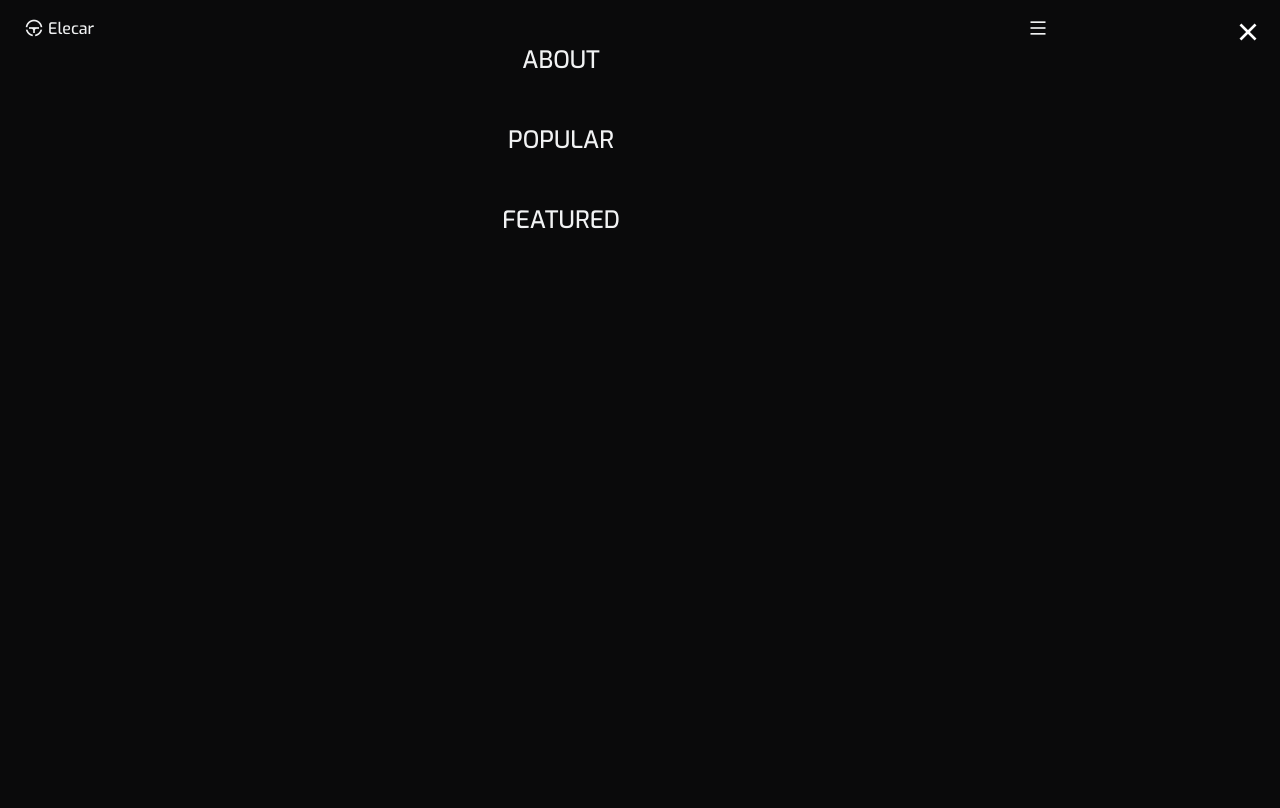
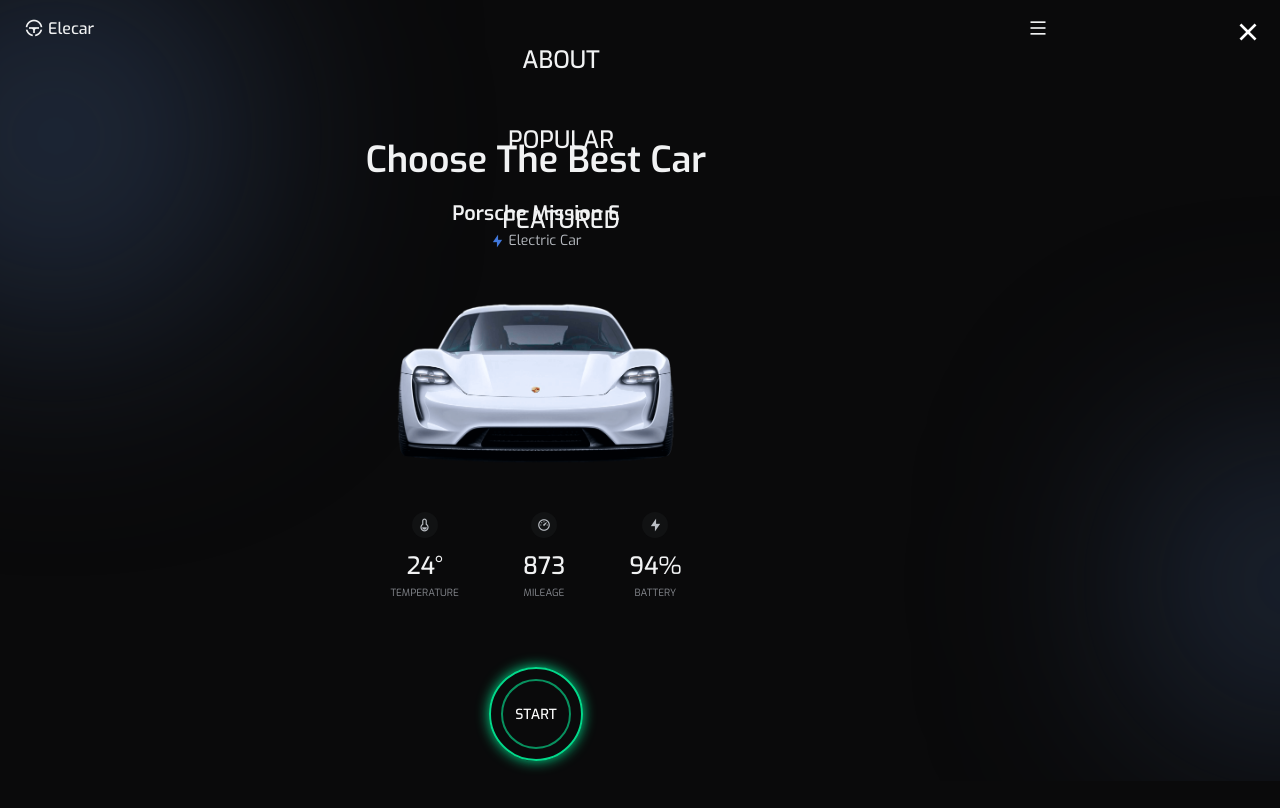
Before and after one commit to triabagus/Elecar, a plain HTML site: page index.html in a window 1280 px wide. Shown: the top 808 px of the page. Drawn offline with nearby package versions, Linux system fonts and the light colour scheme.

Commit message:
Home section & change background menu after scroll

```diff
--- a/assets/css/styles.css
+++ b/assets/css/styles.css
@@ -108,6 +108,22 @@
   overflow: hidden;
 }
 
+.shape{
+  background: hsla(219, 33%, 32%, .5);
+  filter: blur(112px);
+  border-radius: 50%;
+}
+
+.shape__big{
+  width: 400px;
+  height: 400px;
+}
+
+.shape__small{
+  width: 300px;
+  height: 300px;
+}
+
 /*=============== HEADER & NAV ===============*/
 .header{
   width: 100%;
@@ -198,16 +214,144 @@
 }
 
 /* Change background header */
-
+.scroll-header{
+  border-radius: 0 0 1rem 1rem;
+  background: var(--body-color);
+  box-shadow: 0 2px 4px hsla(0, 0%, 1%, 1);
+}
 
 /* Active link */
 
 
 /*=============== HOME ===============*/
+.home{
+  position: relative;
+  overflow: hidden;
+}
 
+.home__container{
+  position: relative;
+  padding-top: 4rem;
+  row-gap: 3rem;
+}
 
+.home__data{
+  text-align: center;
+}
+
+.home__title{
+  font-size: var(--h1-font-size);
+  margin-bottom: 1rem;
+}
+
+.home__subtitle{
+  font-size: var(--h3-font-size);
+  margin-bottom: .25rem;
+}
+
+.home__elec{
+  font-size: var(--small-font-size);
+  font-weight: 400;
+  color: var(--text-color);
+  display: inline-flex;
+  align-items: center;
+  column-gap: .25rem;
+}
+
+.home__elec i{
+  color: var(--first-color);
+}
+
+.home__img{
+  width: 280px;
+  justify-self: center;
+}
+
+.home__car{
+  display: flex;
+  justify-content: center;
+  align-items: center;
+  column-gap: 4rem;
+  margin-bottom: 2rem;
+}
+
+.home__car-name{
+  font-size: .625rem;
+  font-weight: 400;
+  color: var(--text-color-light);
+}
+
+.home__car-data{
+  text-align: center;
+}
+
+.home__car-number{
+  font-size: var(--h2-font-size);
+  font-weight: var(--font-medium);
+  margin-bottom: .25rem;
+}
+
+.home__car-icon{
+  background: var(--container-color);
+  border-radius: 50%;
+  padding: .376rem;
+  display: inline-flex;
+  justify-content: center;
+  align-items: center;
+  font-size: .875rem;
+  margin-bottom: .75rem;
+}
+
+.home__button{
+  position: relative;
+  border: 2px solid hsl(158, 89%, 30%);
+  width: 70px;
+  height: 70px;
+  border-radius: 50%;
+  display: flex;
+  align-items: center;
+  justify-content: center;
+  justify-self: center;
+  font-size: var(--small-font-size);
+  color: var(--white-color);
+  font-weight: var(--font-medium);
+}
+
+.home__button::before{
+  content: '';
+  border: 2px solid hsl(158, 98%, 43%);
+  width: 90px;
+  height: 90px;
+  position: absolute;
+  border-radius: 50%;
+  box-shadow: 0 0 12px hsl(158, 98%, 43%);
+  transition: .3s;
+  animation: button 3s infinite;
+}
+
+.home .shape__big,
+.home .shape__small{
+  position: absolute;
+}
+
+.home .shape__big{
+  left: -9rem;
+  top: -4rem;
+}
+
+.home .shape__small{
+  right: -10rem;
+  bottom: 3rem;
+}
 /* Button animate */
-
+@keyframes button{
+  0%{
+    box-shadow: 0 0 12px hsl(158, 98%, 43%);
+  }
+  50%{
+    box-shadow: 0 0 24px hsl(158, 98%, 43%);
+  }
+}
 
 /*=============== BUTTON ===============*/
 
--- a/assets/js/main.js
+++ b/assets/js/main.js
@@ -31,7 +31,12 @@
 navLink.forEach(n => n.addEventListener('click', linkAction))
 
 /*=============== CHANGE BACKGROUND HEADER ===============*/
-
+function scrollHeader(){
+    const header = document.getElementById('header')
+    // When the scroll is greater then 50 viewport height, and the scroll-header class to the header tag
+    if(this.scrollY >= 50) header.classList.add('scroll-header');else header.classList.remove('scroll-header')
+}
+window.addEventListener('scroll', scrollHeader)
 
 /*=============== POPULAR SWIPER ===============*/
 
--- a/index.html
+++ b/index.html
@@ -59,7 +59,58 @@
         <main class="main">
             <!--==================== HOME ====================-->
             <section class="home section" id="home">
+                <div class="shape shape__big"></div>
+                <div class="shape shape__small"></div>
 
+                <div class="home__container container grid">
+                    <div class="home__data">
+                        <h1 class="home__title">
+                            Choose The Best Car
+                        </h1>
+
+                        <h2 class="home__subtitle">
+                            Porsche Mission E
+                        </h2>
+
+                        <h3 class="home__elec">
+                            <i class="ri-flashlight-fill"></i> Electric Car
+                        </h3>
+                    </div>
+
+                    <img src="assets/img/home.png" alt="Home image" class="home__img">
+
+                    <div class="home__car">
+                        <div class="home__car-data">
+                            <div class="home__car-icon">
+                                <i class="ri-temp-cold-line"></i>
+                            </div>
+
+                            <h2 class="home__car-number">24°</h2>
+                            <h3 class="home__car-name">TEMPERATURE</h3>
+                        </div>
+
+                        <div class="home__car-data">
+                            <div class="home__car-icon">
+                                <i class="ri-dashboard-3-line"></i>
+                            </div>
+
+                            <h2 class="home__car-number">873</h2>
+                            <h3 class="home__car-name">MILEAGE</h3>
+                        </div>
+
+                        <div class="home__car-data">
+                            <div class="home__car-icon">
+                                <i class="ri-flashlight-fill"></i>
+                            </div>
+
+                            <h2 class="home__car-number">94%</h2>
+                            <h3 class="home__car-name">BATTERY</h3>
+                        </div>
+
+                    </div>
+
+                    <a href="#" class="home__button">START</a>
+                </div>
             </section>
 
             <!--==================== ABOUT ====================-->
```
